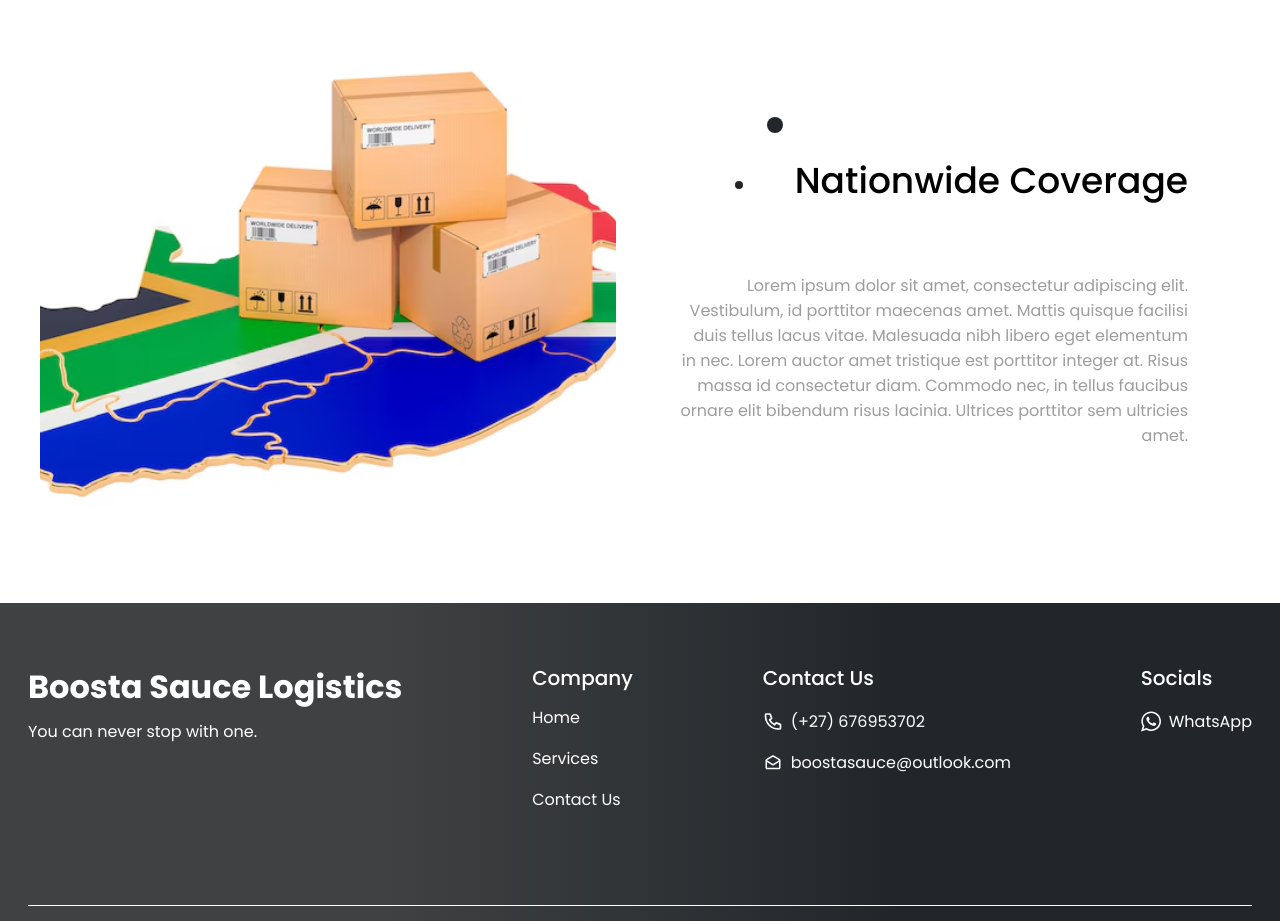
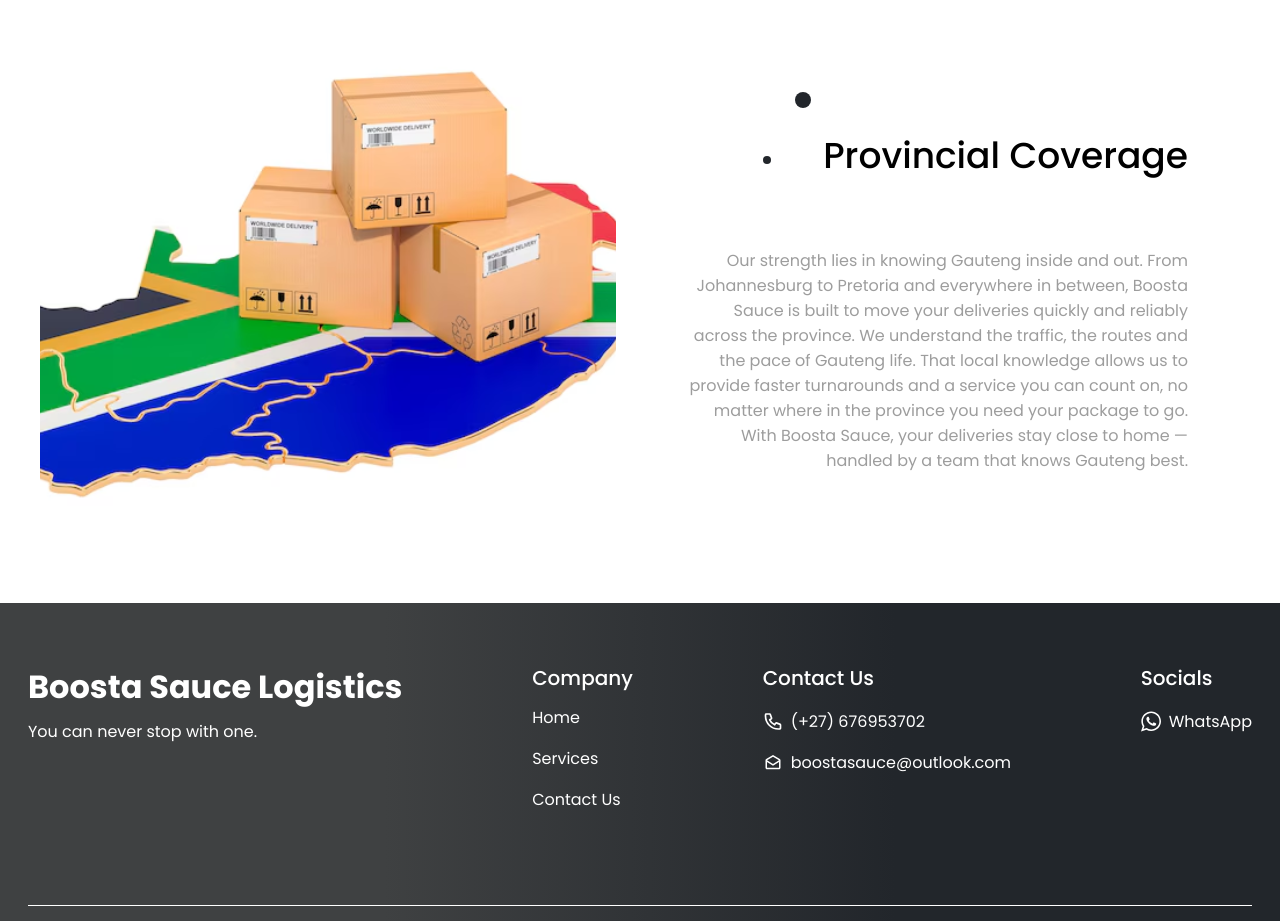
Before and after one commit to DEGEN101/Boosta-Sauce-Courier-Service-Website, a React (Create React App) app: page /#/ in a window 1280 px wide. Shown: the part 2180-3101 px from the top of the page. Built offline with nearby package versions, Linux system fonts and the light colour scheme.

Commit message:
Provincial Coverage

```diff
--- a/src/Pages/Homepage/Homepage.jsx
+++ b/src/Pages/Homepage/Homepage.jsx
@@ -70,13 +70,13 @@
                         <img src={saBoxesImage} alt="Boxes on SA"/>
                     </div>
                     <div className="information-section">
-                        <Subtitle2 title={"Nationwide Coverage"}/>
+                        <Subtitle2 title={"Provincial Coverage"}/>
                         <p>
-                            Lorem ipsum dolor sit amet, consectetur adipiscing elit. Vestibulum, id porttitor maecenas
-                            amet. Mattis quisque facilisi duis tellus lacus vitae. Malesuada nibh libero eget elementum
-                            in nec. Lorem auctor amet tristique est porttitor integer at. Risus massa id consectetur diam.
-                            Commodo nec, in tellus faucibus ornare elit bibendum risus lacinia. Ultrices porttitor sem
-                            ultricies amet.
+                            Our strength lies in knowing Gauteng inside and out. From Johannesburg to Pretoria and everywhere in between, Boosta Sauce is built to move your deliveries quickly and reliably across the province.
+
+                            We understand the traffic, the routes and the pace of Gauteng life. That local knowledge allows us to provide faster turnarounds and a service you can count on, no matter where in the province you need your package to go.
+
+                            With Boosta Sauce, your deliveries stay close to home — handled by a team that knows Gauteng best.
                         </p>
                     </div>
                 </section>
```
